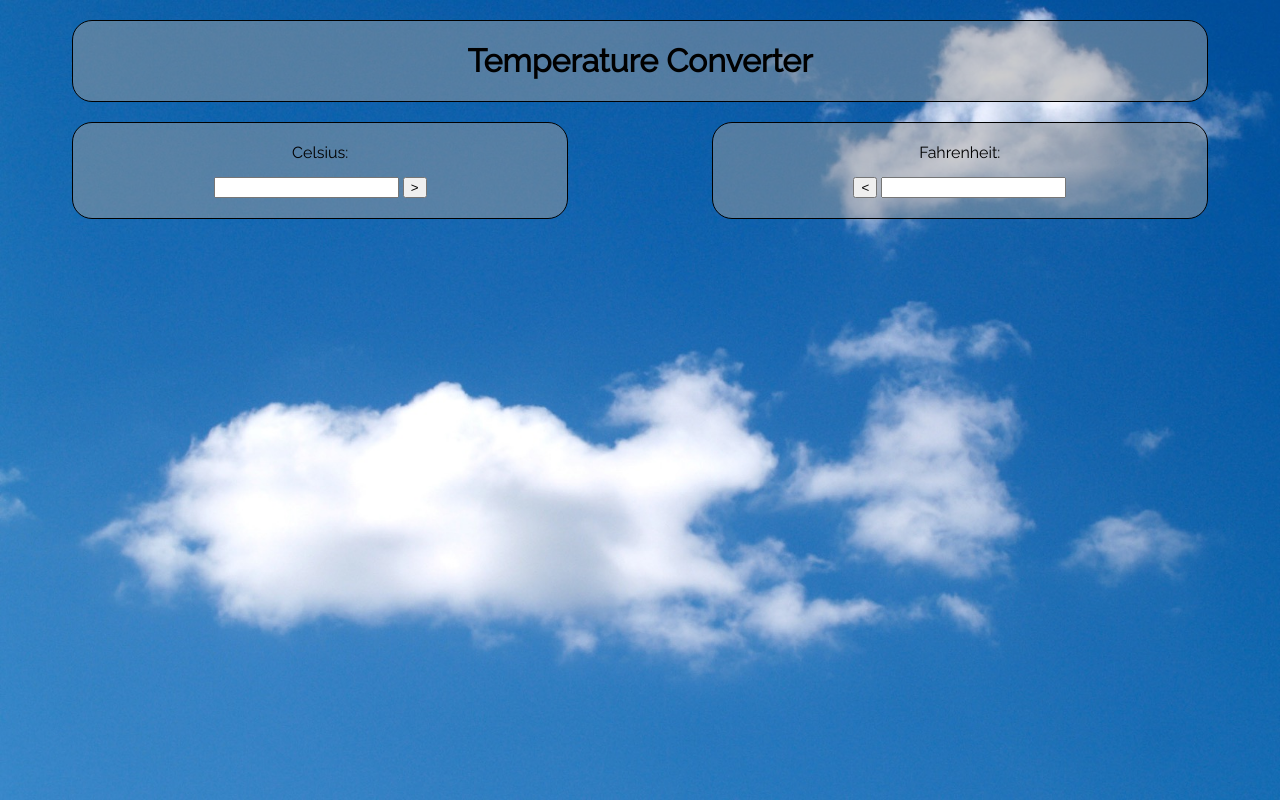
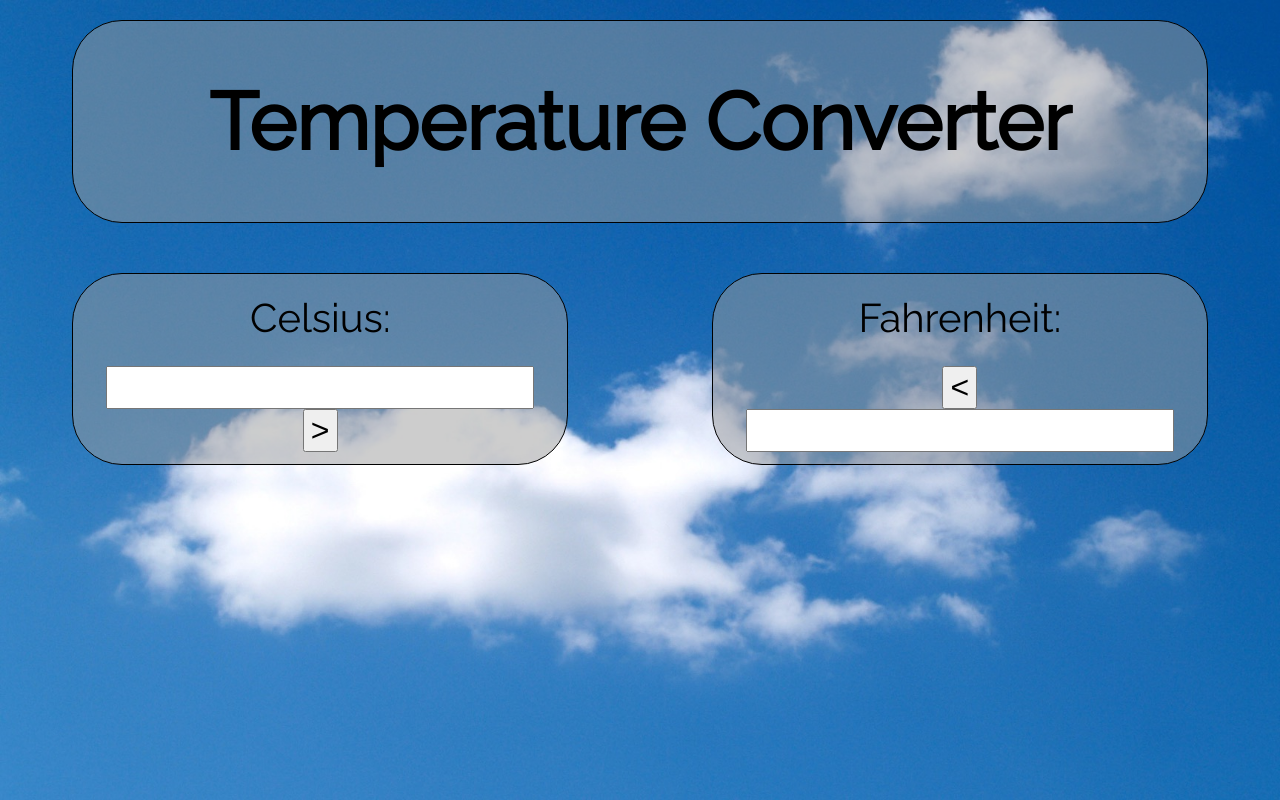
Before and after one commit to callmevalente/P4-TemperatureConverter, a plain HTML site: page index.html in a window 1280 px wide. Drawn offline with nearby package versions, Linux system fonts and the light colour scheme.

Commit message:
fixed sizing issue

```diff
--- a/styles/style.css
+++ b/styles/style.css
@@ -16,13 +16,14 @@ body {
     font-family: 'Raleway', sans-serif;
     display: flex;
     justify-content: center;
-    margin-bottom: 20px;
-    border-radius: 20px;
+    margin-bottom: 50px;
+    border-radius: 50px;
     border: 1px solid;
 }
 
 h1 {
     text-align: center;
+    font-size: 5rem;
 }
 .temps {
     display: flex;
@@ -32,19 +33,25 @@ h1 {
 label {
     display: block;
     font-family: 'Raleway', sans-serif;
+    margin-bottom: 25px;
+    font-size: 2.5rem;
+}
+input {
+    font-size: 2rem;
+}
+
+button {
+    font-size: 2rem;
 }
 
 #ftoc, #ctof {
     text-align: center;
     background-color: rgba(156, 156, 156, 0.5);
     padding: 20px;
-    border-radius: 20px;
+    border-radius: 50px;
     width: 40%;
+    height: 150px;
     border: 1px solid;
-}
-
-#ftoc label , #ctof label {
-    margin-bottom: 15px;
 }
 
 #errorBox {
@@ -57,6 +64,7 @@ label {
     border: 1px solid;
     color: red;
     font-family: 'Rajdhani', sans-serif;
+    font-size: 2rem;
 }
 
 @media (max-width: 590px) {
```
